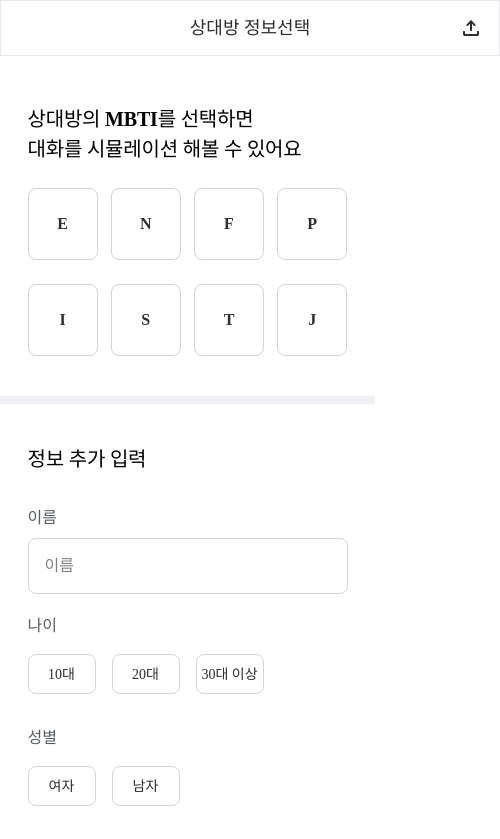
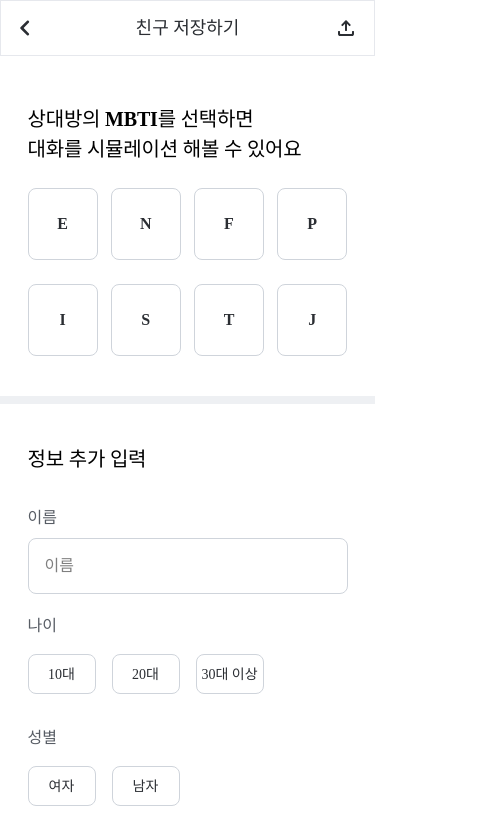
Before and after one commit to MBTips/FE-MBTips, a React (Vite) app: page /select-info in a window 390 px wide. Shown: the top 839 px of the page, 500 px wide, since content can reach past the window. Built offline with nearby package versions, Linux system fonts and the light colour scheme.

Commit message:
feat: Header 컴포넌트 반응형 반영

```diff
--- a/src/components/Header.tsx
+++ b/src/components/Header.tsx
@@ -1,9 +1,27 @@
-const Header = () => {
+type HeaderProps = {
+  title: string;
+  showPreviousIcon?: boolean;
+  showShareIcon?: boolean;
+};
+
+const Header = ({ title, showPreviousIcon = true, showShareIcon = true }: HeaderProps) => {
   return (
-    <div className="flex flex-row bg-white border border-gray-100 items-center justify-center w-[500px] h-[56px] relative">
+    <div className="flex flex-row bg-white border border-gray-100 items-center justify-center w-full h-[56px] relative">
+      {showPreviousIcon && (
+        <img
+          src="/public/icon/arrow_left.svg"
+          alt="Go To Previous"
+          className="absolute left-[18.77px] cursor-pointer"
+          width={9.87}
+          height={16}
+        />
+      )}
+
       <h1 className="text-[18px] font-bold text-gray-900 absolute left-1/2 transform -translate-x-1/2">
-        상대방 정보선택
+        {title}
       </h1>
+
+      {showShareIcon && (
         <img
           src="/public/icon/share.svg"
           alt="Share"
@@ -11,6 +29,7 @@ const Header = () => {
           width={16}
           height={16}
         />
+      )}
     </div>
   );
 };
--- a/src/pages/SelectInfo.tsx
+++ b/src/pages/SelectInfo.tsx
@@ -7,6 +7,7 @@ const SelectInfo = () => {
   const location = useLocation();
   const mode = location.state; // mode: fastFriend, virtualFriend 두 종류 존재
   const isNameRequired = mode === "virtualFriend";
+  const headerTitle = mode === 'fastFriend' ? "상대방 정보선택" : "친구 저장하기";
 
   const [selectedMBTI, setSelectedMBTI] = useState<{
     [key: string]: string | null;
@@ -123,7 +124,7 @@ const SelectInfo = () => {
 
   return (
     <div className="flex w-[360px] flex-col bg-white md:w-[375px] lg:w-[500px]">
-      <Header />
+      <Header title={headerTitle} />
 
       <div className="w-[320px] mx-auto">
         {/* MBTI 선택 */}
@@ -255,7 +256,7 @@ const SelectInfo = () => {
 
         {/* 대화 시작 버튼 */}
         <button
-          className="w-full my-[22px] h-[60px] bg-primary-normal text-white rounded-[8px] font-bold bg-[#5c4ae8]" //TODO: Theme 반영 후 bg값 수정
+          className="w-full my-[22px] h-[60px] bg-primary-normal text-white rounded-[8px] font-bold"
           onClick={handleStartChat}
         >
           대화 시작하기
```
Also changed, not shown: public/icon/arrow_left.svg (added). Lines whose indentation alone changed are shown as unchanged.
